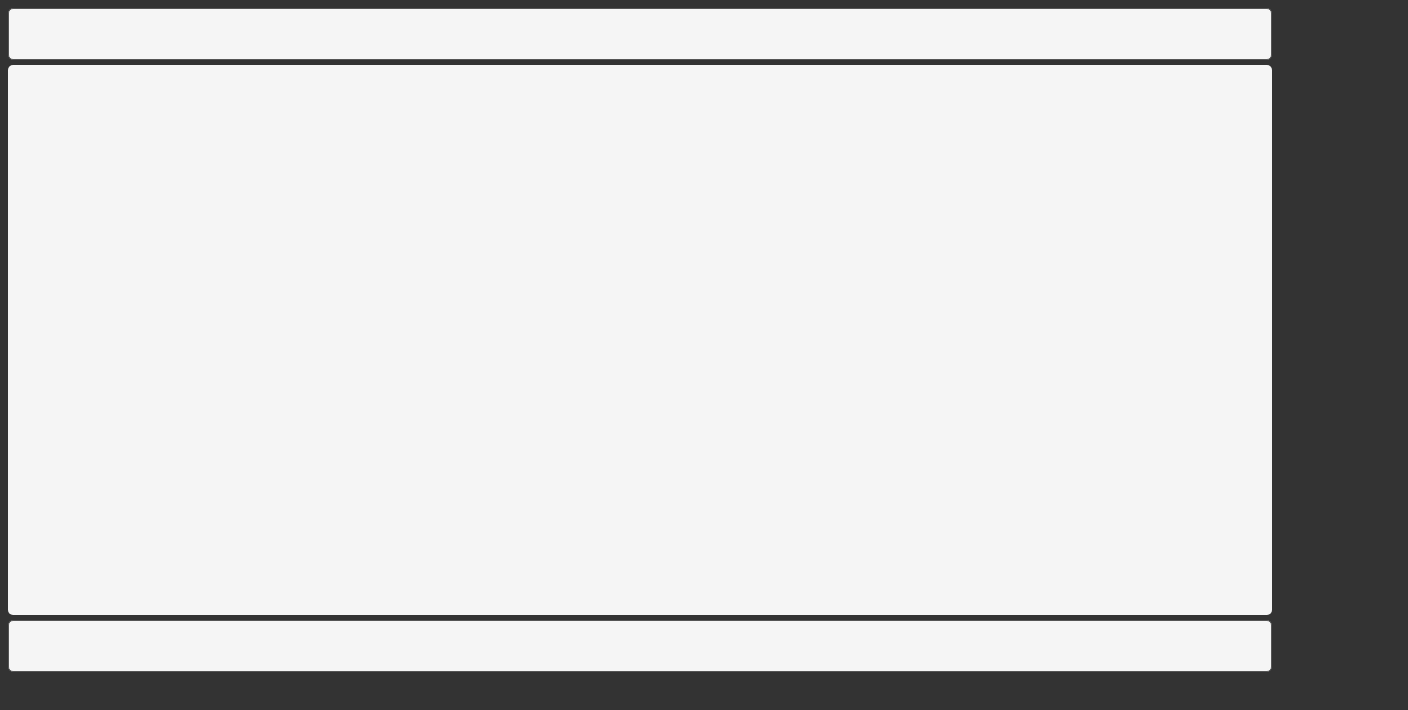
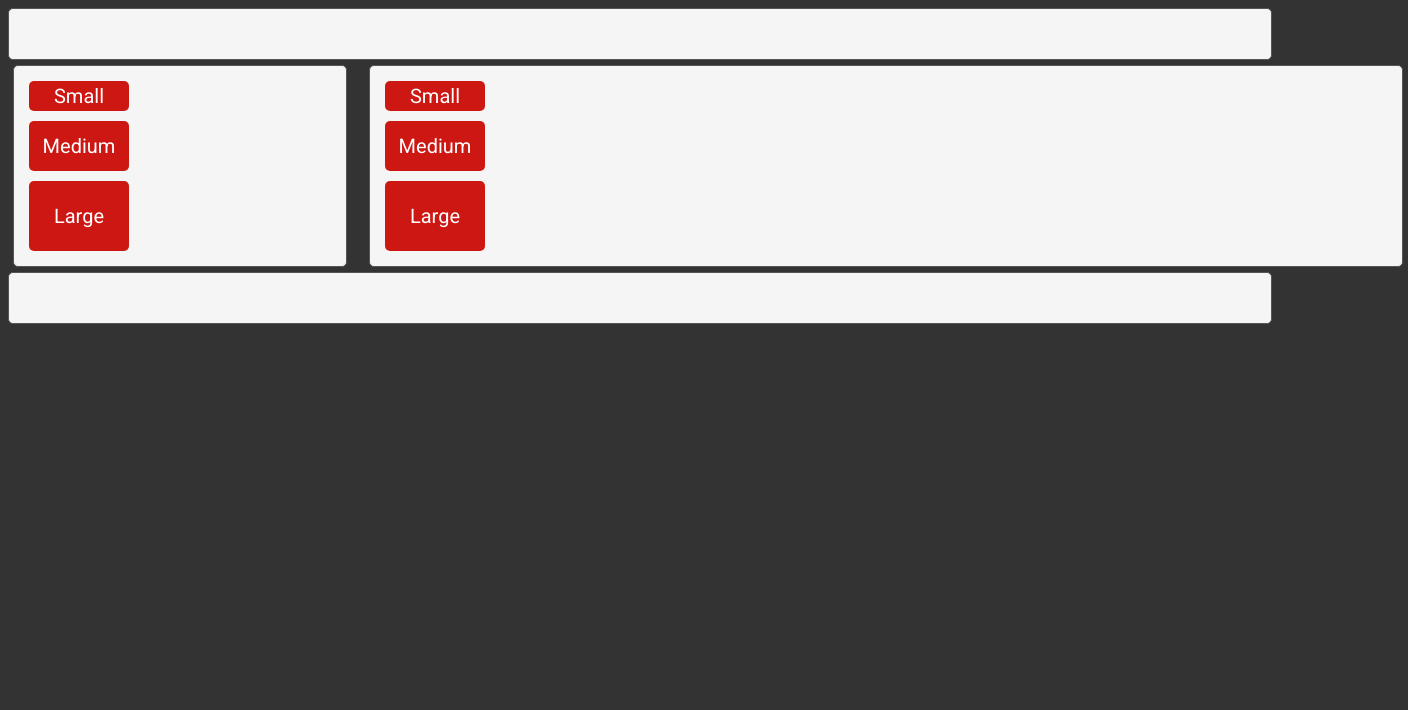
Before and after one commit to Thaddeous/30-CSS-Demos, a plain HTML site: page index.html in a window 1280 px wide. Shown: the whole page, 1408 px wide, since content can reach past the window. Drawn offline with Linux system fonts and the light colour scheme.

Commit message:
set up page and divs

```diff
--- a/index.html
+++ b/index.html
@@ -1,11 +1,27 @@
 <html>
 <head>
 	<link rel="stylesheet" type="text/css" href="main.css">
+	<link href='http://fonts.googleapis.com/css?family=Roboto' rel='stylesheet' type='text/css'>
 	<title>30 CSS Demos</title>
 </head>
 <body>
-	<div id="header"></div>
-	<div class="content"></div>
-	<div id="footer"></div>
+	<div class="header">
+	</div>
+
+	<div class="main">
+		<div class="left content">
+			<div class="small">Small</div>
+			<div class="medium">Medium</div>
+			<div class="large">Large</div>
+		</div>
+		<div class="right content">
+			<div class="small">Small</div>
+			<div class="medium">Medium</div>
+			<div class="large">Large</div>
+		</div>
+	</div>
+
+	<div class="footer">
+	</div>
 </body>
 </html>
--- a/main.css
+++ b/main.css
@@ -1,33 +1,87 @@
 body {
 	background-color: #333333;
+	font-family: 'Roboto', sans-serif;
+	font-size: 20px;
+	color: #ffffff;
 }
 
 
-#header {
+.header {
 	background-color: #f5f5f5;
-	height: 50px;
+	border: 1px solid #555555;
 	border-radius: 5px;
 	text-align: center;
-	border: 1px solid #555555;
-	margin-bottom: 5px;
+	height: 50px;
+	margin: 0 auto;
 }
 
-
-
-.content {
-	background-color: #f5f5f5;
-	height: 550px;
-	border-radius: 5px;
+.main {
+	width: 1400px;
+	height: auto;
+	margin: 0 auto;
 }
 
+.left {
+	background-color: #f5f5f5;
+	border: 1px solid #555555;
+	border-radius: 5px;
+	height: auto;
+	width: 23%;
+	display: inline-block;
+	position: relative;
+	float: left;
+	margin: 5px 0px 5px 5px;
+	padding: 5;
+}
 
+.right {
+	background-color: #f5f5f5;
+	border: 1px solid #555555;
+	border-radius: 5px;
+	height: auto;
+	width: 73%;
+	display: inline-block;
+	position: relative;
+	float: right;
+	margin: 5px 5px 5px 0px;
+	padding: 5;
+}
 
-#footer {
+.small {
+	height: 30px;
+	line-height: 30px;
+	border-radius: 5px;
+	background-color: #cd1713;
+	width: 100px;
+	text-align: center;
+	margin: 10;
+}
+
+.medium {
+	height: 50px;
+	line-height: 50px;
+	border-radius: 5px;
+	background-color: #cd1713;
+	width: 100px;
+	text-align: center;
+	margin: 10;
+}
+
+.large {
+	height: 70px;
+	line-height: 70px;
+	border-radius: 5px;
+	background-color: #cd1713;
+	width: 100px;
+	text-align: center;
+	margin: 10;
+}
+
+.footer {
 	clear: both;
 	background-color: #f5f5f5;
+	border: 1px solid #555555;
+	border-radius: 5px;
+	margin: 0 auto;
 	height: 50px;
-	border-radius: 5px;
-	text-align: center;
-	border: 1px solid #555555;
-	margin-top: 5px;
 }
```
